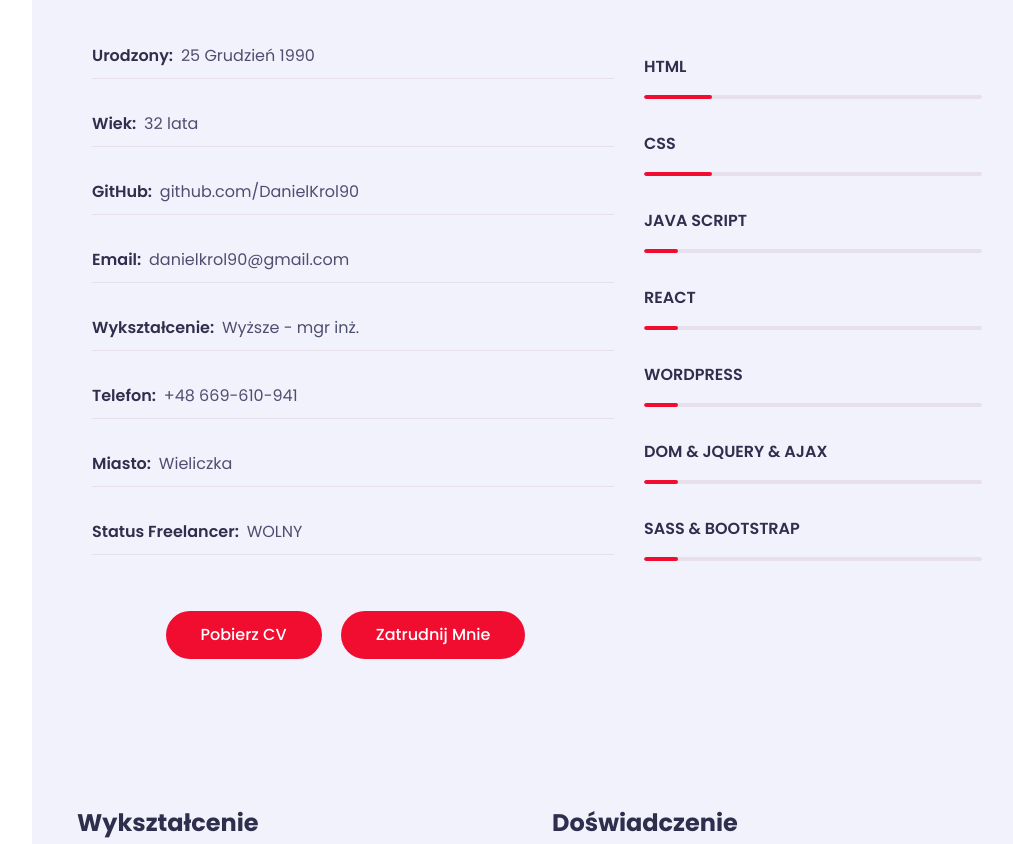
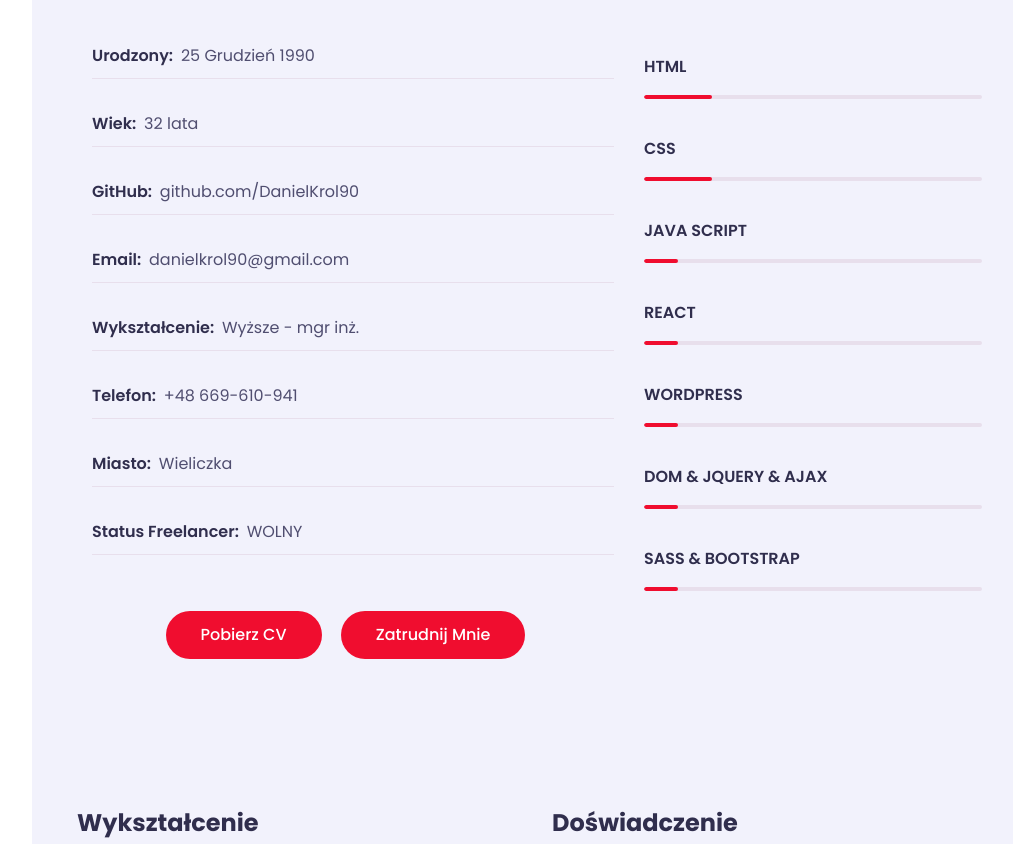
Before and after one commit to DanielKrol90/myPortfolio, a plain HTML site: page index.html in a window 1280 px wide. Shown: the part 1280-2124 px from the top of the page, without its empty margins (238-1251 px from the left). Drawn offline with nearby package versions, Linux system fonts and the light colour scheme; a web font is replaced by a local one.

Commit message:
code styling css

```diff
--- a/css/style.css
+++ b/css/style.css
@@ -434,6 +434,8 @@ h3.my-profession
     flex: 0 0 100%;
     max-width: 100%;
     margin-bottom: 30px;
+    position: relative;
+    font-size: 20px;
 
 }
 .about .about-content .skills .skill-item h5
@@ -454,13 +456,6 @@ h3.my-profession
     position: relative;
 
 }
-.about .about-content .skills .skill-item
-{
-    position: relative;
-    margin-bottom: 25px;
-    font-size: 20px;
-
-}
 .about .about-content .skills .skill-item .progress .progress-in
 {
     position: absolute;
@@ -478,8 +473,6 @@ h3.my-profession
     color: var(--text-black-900);
     font-weight: 400;
     line-height: 2;
-    ;
-
 }
 .about .about-content .education,
 .about .about-content .experience
@@ -678,7 +671,6 @@ h3.my-profession
 {
    max-width: 100%;
    min-height: 100%;
-
 }
 
 /* ! SECTION CONTACT */
```
